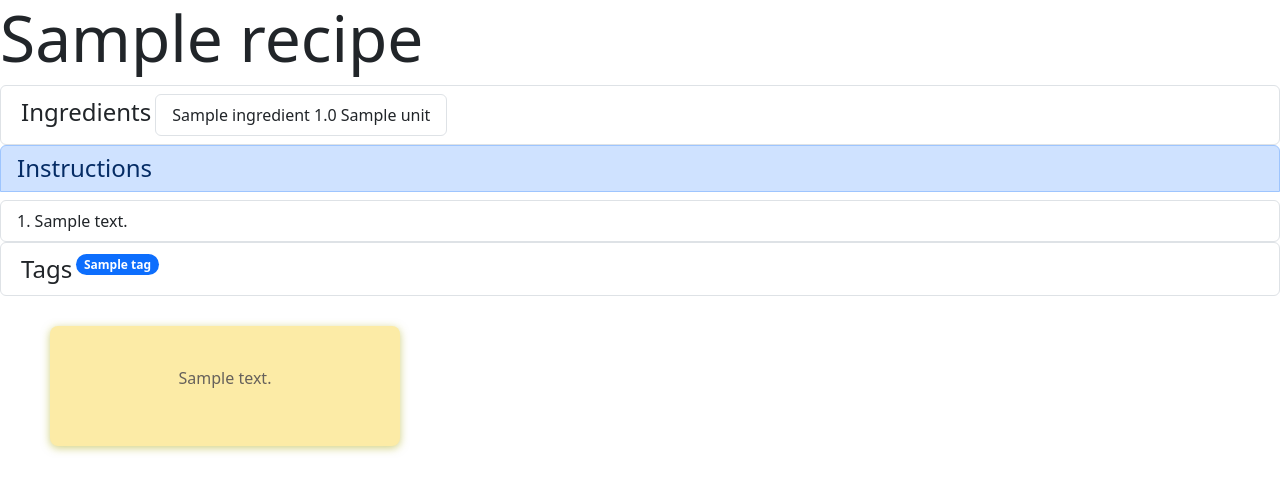
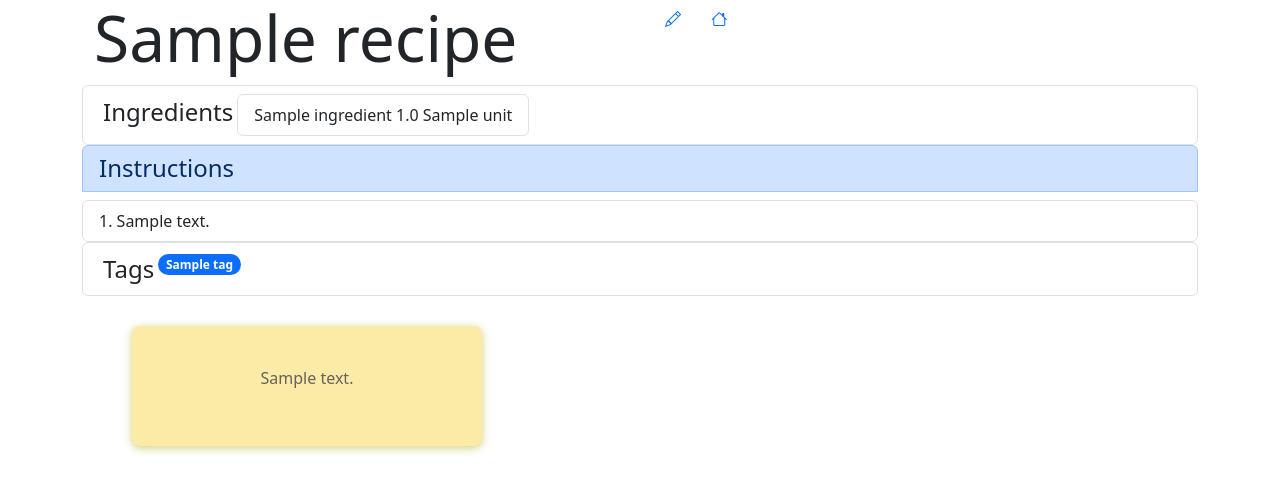
Before and after one commit to schovkla/cookbook, a Django app: template cookbook_app/templates/cookbook_app/recipe.html in a window 1280 px wide. Shown: the top 493 px of the page. Run offline with Django 4.2, Linux system fonts and the light colour scheme; the template is opened without the code that fills it: values that come from a table or form of the project are taken from there, others are empty; tables that the repository leaves empty hold one stand-in row (values such as "Sample post"); parts of the project's set-up code (start-up, migrations or seed data) failed here and were passed over; some libraries are stand-ins or nearby versions.

Commit message:
Add icons for edit and home. Center recipe page.

```diff
--- a/cookbook_app/templates/cookbook_app/core.html
+++ b/cookbook_app/templates/cookbook_app/core.html
@@ -4,6 +4,7 @@
 <html lang="en">
 <head>
     <link rel="stylesheet" href="https://cdnjs.cloudflare.com/ajax/libs/bootstrap/5.3.0/css/bootstrap.min.css">
+    <link rel="stylesheet" href="https://cdn.jsdelivr.net/npm/bootstrap-icons@1.7.2/font/bootstrap-icons.css">
     {% block styles %}
     {% endblock %}
     <title>
--- a/cookbook_app/templates/cookbook_app/recipe.html
+++ b/cookbook_app/templates/cookbook_app/recipe.html
@@ -4,10 +4,23 @@
     <link rel="stylesheet" type="text/css" href="{% static 'css/notice_card.css' %}">
 {% endblock %}
 {% block content %}
-    <h1 class="display-3">{{ recipe.name }}</h1>
-    {% block ingredients %}{% include 'cookbook_app/ingredients.html' %}{% endblock %}
-    {% block steps %}{% include 'cookbook_app/steps.html' %}{% endblock %}
-    {% block tags %}{% include 'cookbook_app/tags.html' %}{% endblock %}
-    {% block note %}{% include 'cookbook_app/note.html' %}{% endblock %}
+    <div class="container align-items-center justify-content-center">
+
+        <div class="container">
+            <div class="row">
+                <div class="col">
+                    <h1 class="display-3">{{ recipe.name }}</h1>
+                </div>
+                <div class="col">
+                    <button type="button" class="btn btn-link"><span class="bi bi-pencil"></span></button>
+                    <button type="button" class="btn btn-link"><span class="bi bi-house"></span></button>
+                </div>
+            </div>
+        </div>
+        {% block ingredients %}{% include 'cookbook_app/ingredients.html' %}{% endblock %}
+        {% block steps %}{% include 'cookbook_app/steps.html' %}{% endblock %}
+        {% block tags %}{% include 'cookbook_app/tags.html' %}{% endblock %}
+        {% block note %}{% include 'cookbook_app/note.html' %}{% endblock %}
+    </div>
     {#    TODO: Create nice web page for recipe#}
 {% endblock %}
```
